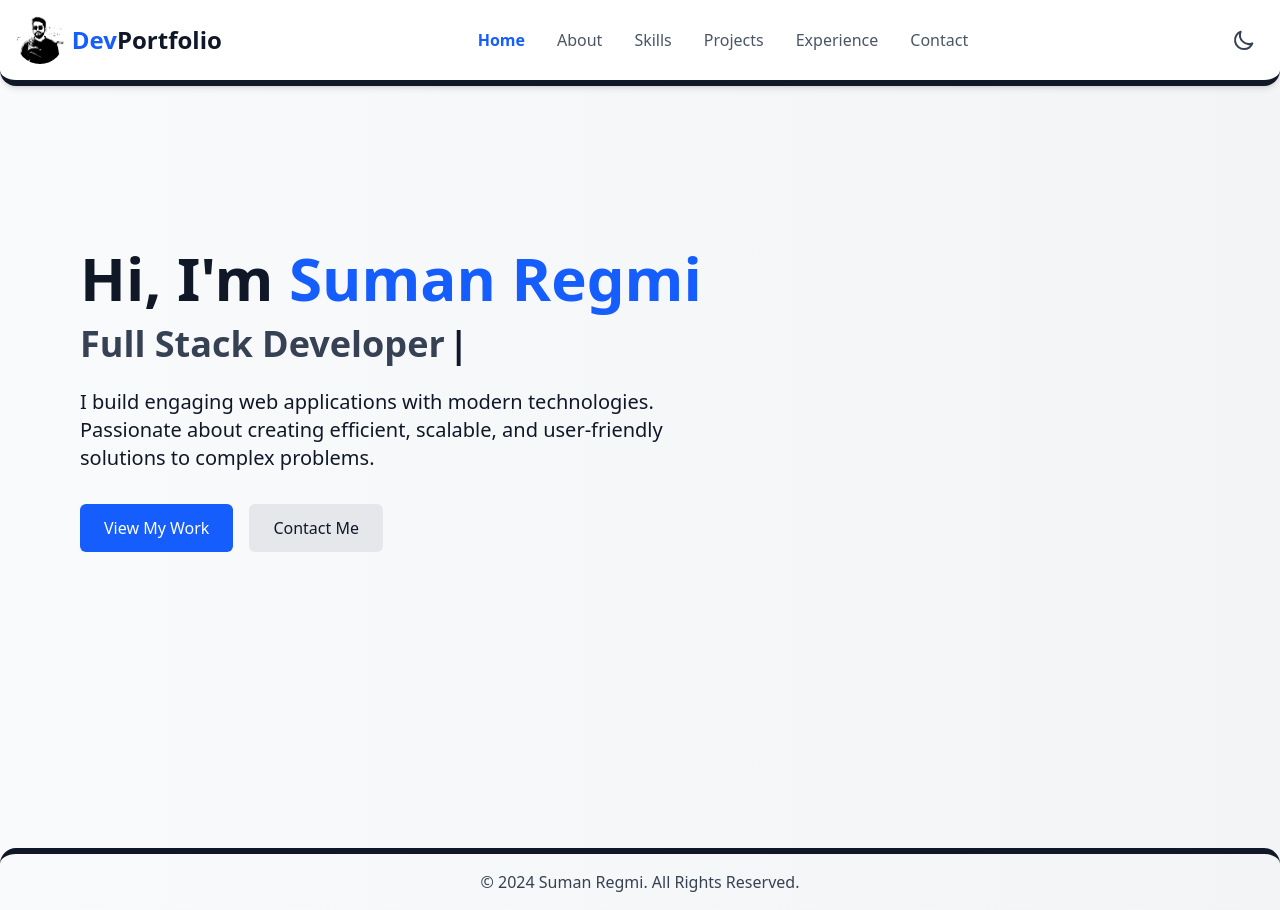
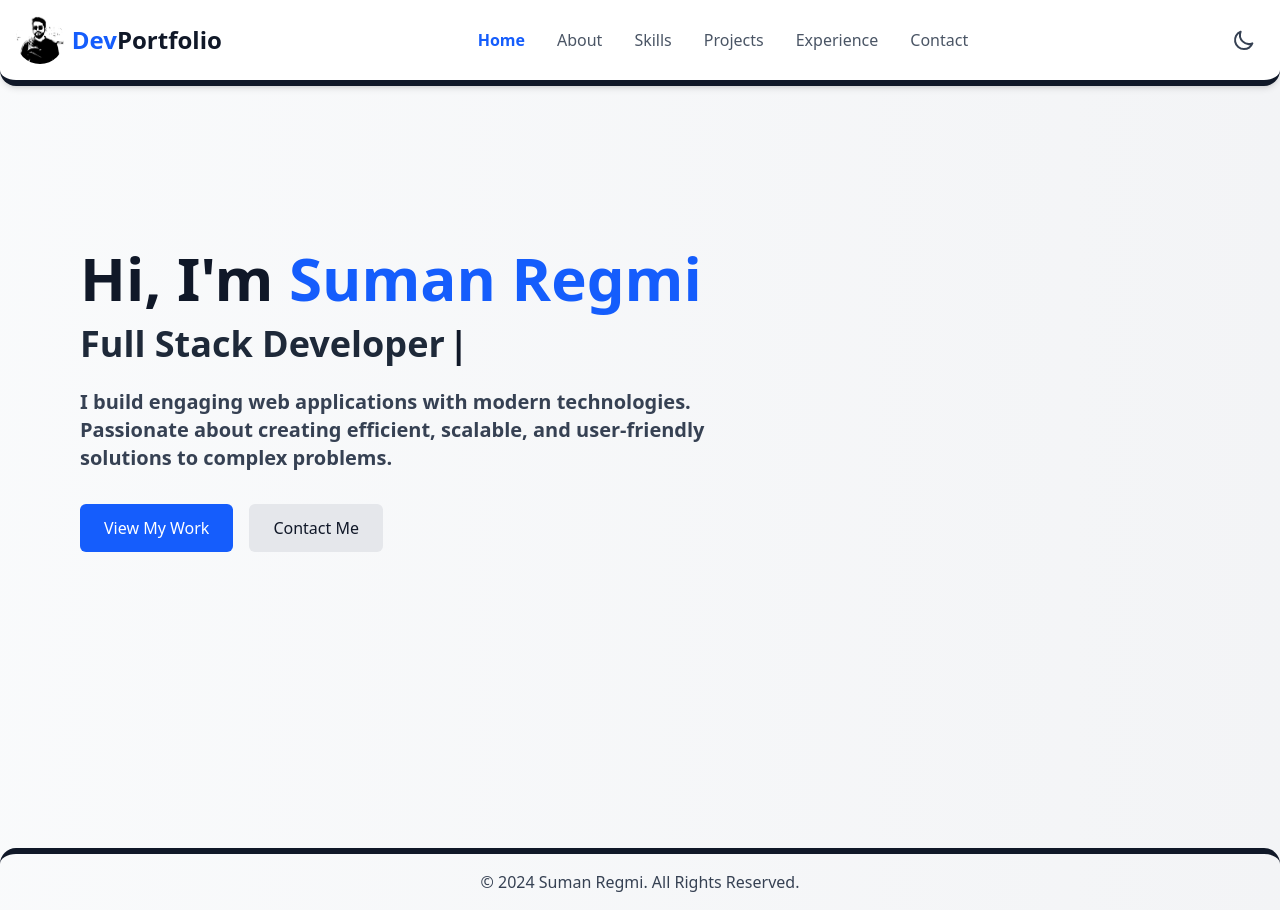
Before and after one commit to SumaniqueCode/SumaniqueCode, a React (Vite) app: page / in a window 1280 px wide. Built offline with nearby package versions, Linux system fonts and the light colour scheme.

Commit message:
Minor bug fix

```diff
--- a/src/portfolio/landing/components/Hero.tsx
+++ b/src/portfolio/landing/components/Hero.tsx
@@ -5,29 +5,29 @@ interface heroProps {
 
 const Hero = ({ darkMode, setActiveSection }: heroProps) => {
     return (
-        <section id="home" className="min-h-screen flex flex-col justify-center py-4">
+        <section id="home" className="min-h-screen flex flex-col justify-center py-4 duration-500">
             <div className="max-w-4xl">
                 <h1 className="text-4xl md:text-6xl font-bold mb-4">
                     Hi, I'm <span className={`${darkMode ? 'text-blue-400' : 'text-blue-600'}`}>Suman Regmi</span>
                 </h1>
                 <h2 className="text-2xl md:text-4xl font-semibold mb-6">
-                    <span className={`${darkMode ? 'text-gray-300' : 'text-gray-700'}`}>Full Stack Developer</span>
+                    <span className={`${darkMode ? 'text-gray-300' : 'text-gray-800'}`}>Full Stack Developer</span>
                     <span className="inline-block animate-blink ml-1">|</span>
                 </h2>
-                <p className="text-lg md:text-xl mb-8 max-w-2xl">
+                <p className={`${darkMode ? 'text-white' : 'text-gray-700'} font-semibold text-lg md:text-xl mb-8 max-w-2xl`}>
                     I build engaging web applications with modern technologies. Passionate about creating
                     efficient, scalable, and user-friendly solutions to complex problems.
                 </p>
                 <div className="flex flex-wrap gap-4">
                     <button
                         onClick={() => setActiveSection('projects')}
-                        className={`px-6 py-3 rounded-md ${darkMode ? 'bg-blue-600 hover:bg-blue-700' : 'bg-blue-600 hover:bg-blue-700'} text-white font-medium cursor-pointer transition-colors`}
+                        className={`px-6 py-3 rounded-md ${darkMode ? 'bg-blue-600 hover:bg-blue-700' : 'bg-blue-600 hover:bg-blue-700'} text-white font-medium cursor-pointer`}
                     >
                         View My Work
                     </button>
                     <button
                         onClick={() => setActiveSection('contact')}
-                        className={`px-6 py-3 rounded-md ${darkMode ? 'bg-gray-700 hover:bg-gray-800' : 'bg-gray-200 hover:bg-gray-300'} font-medium cursor-pointer transition-colors`}
+                        className={`px-6 py-3 rounded-md ${darkMode ? 'bg-gray-700 hover:bg-gray-800' : 'bg-gray-200 hover:bg-gray-300'} font-medium cursor-pointer`}
                     >
                         Contact Me
                     </button>
```
